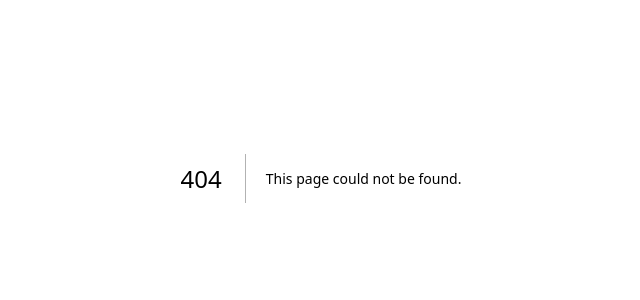
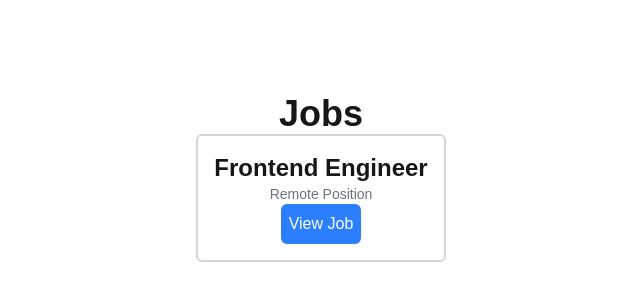
Before and after one commit to bolafi/job-board, a Next.js app: page /jobs in a window 1280 px wide. Before the commit this address had no page. Shown: the part 222-522 px from the top of the page, without its empty margins (319-959 px from the left). Built offline with nearby package versions, Linux system fonts and the light colour scheme.

Commit message:
Day 3: Core Routs for Jobs

```diff
--- /dev/null
+++ b/app/jobs/[id]/page.tsx
@@ -0,0 +1,18 @@
+type Props ={
+    params:Promise<{id:string}>
+}
+
+export default async function JobDetailsPage({params}: Props) {
+    const {id} = await params;
+    console.log(id);
+  return (
+    <div className="flex flex-col items-center justify-center h-screen">
+        <h1 className="text-4xl font-bold">Job Details</h1>
+        <div className="flex flex-col items-center justify-center border-2 border-gray-300 p-4 rounded-md">
+            <h2 className="text-2xl font-bold">Frontend Engineer</h2>
+            <p className="text-gray-500 font-bold">Remote Position</p>
+            <p className="text-sm text-white">we are looking for a frontend engineer with 3 years of experience</p>
+        </div>
+    </div>
+  )
+}
--- /dev/null
+++ b/app/jobs/page.tsx
@@ -0,0 +1,13 @@
+import Link from "next/link";
+export default function JobsPage() {
+  return (
+    <div className ="flex flex-col items-center justify-center h-screen">
+        <h1 className="text-4xl font-bold">Jobs</h1>
+        <div className="flex flex-col items-center justify-center border-2 border-gray-300 p-4 rounded-md">
+            <h2 className="text-2xl font-bold">Frontend Engineer</h2>
+            <p className="text-sm text-gray-500">Remote Position</p>
+            <Link href="/jobs/1" className="bg-blue-500 text-white p-2 rounded-md">View Job</Link>
+        </div>
+    </div>
+    );
+}
--- a/app/page.tsx
+++ b/app/page.tsx
@@ -1,8 +1,10 @@
+import Link from "next/link";
 export default function Home() {
   return (
     <div className="flex flex-col flex-1 items-center justify-center bg-zinc-50 font-sans dark:bg-black">
      <h1 className="text-4xl font-bold">Job Board</h1>
      <p className="text-lg text-gray-500">AI Interview Assistant</p>
+     <Link className="bg-blue-500 text-white px-4 py-2 rounded-md" href="/jobs">Browse Jobs</Link>
     </div>
   );
 }
```
